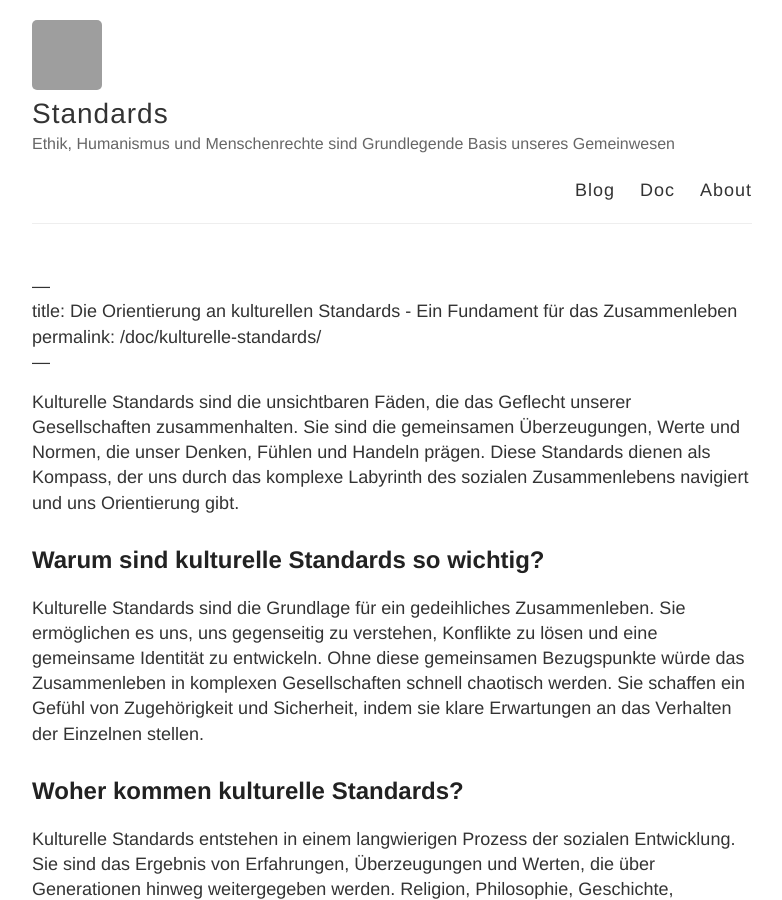
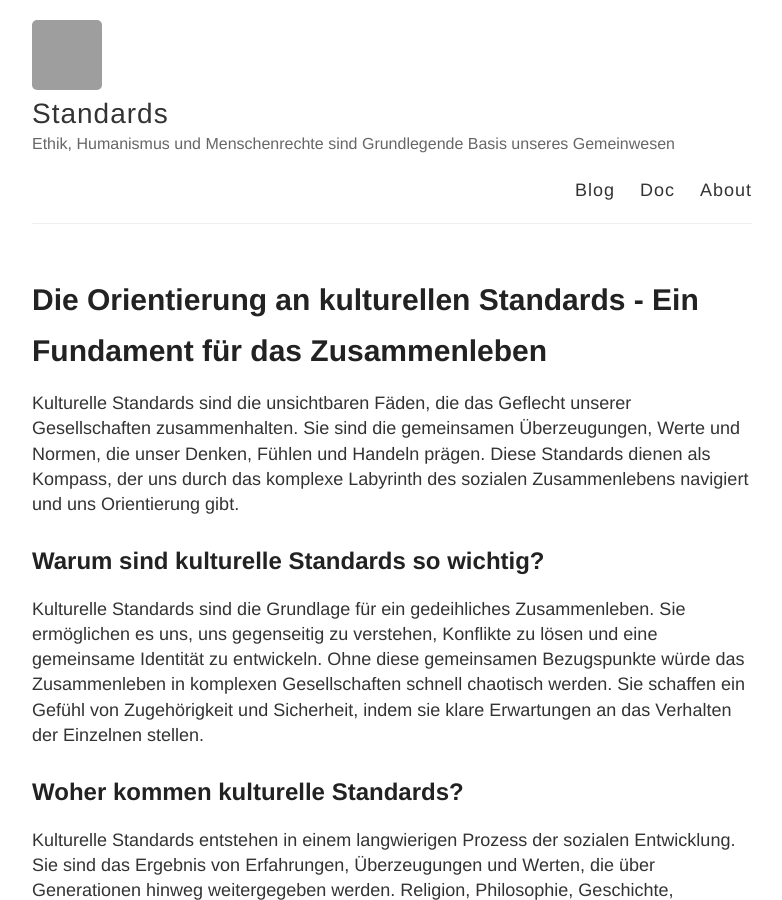
Before and after one commit to S2030c/standards, a Jekyll site: the page built from doc/kulturelle-standards.md, in a window 1280 px wide and 900 px high. Shown: the whole window, without its empty margins (248-1030 px from the left). Built offline with Jekyll 4.4.1, drawn with Linux system fonts in a browser that asks for light colours; our own code applies the rules of GitHub Pages for plain Markdown files; grey boxes are pictures that could not be loaded.

Commit message:
Update kulturelle-standards.md

```diff
--- a/doc/kulturelle-standards.md
+++ b/doc/kulturelle-standards.md
@@ -1,8 +1,7 @@
-—
-title: Die Orientierung an kulturellen Standards \- Ein Fundament für das Zusammenleben
+---
+title: Die Orientierung an kulturellen Standards - Ein Fundament für das Zusammenleben
 permalink: /doc/kulturelle-standards/
-—
-
+---
 Kulturelle Standards sind die unsichtbaren Fäden, die das Geflecht unserer Gesellschaften zusammenhalten. Sie sind die gemeinsamen Überzeugungen, Werte und Normen, die unser Denken, Fühlen und Handeln prägen. Diese Standards dienen als Kompass, der uns durch das komplexe Labyrinth des sozialen Zusammenlebens navigiert und uns Orientierung gibt.
 
 ## Warum sind kulturelle Standards so wichtig?
```
